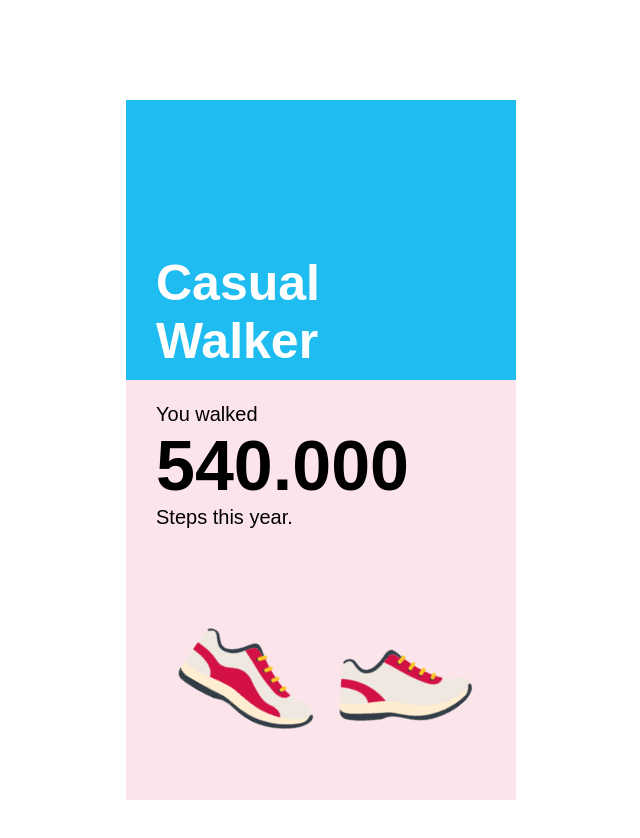
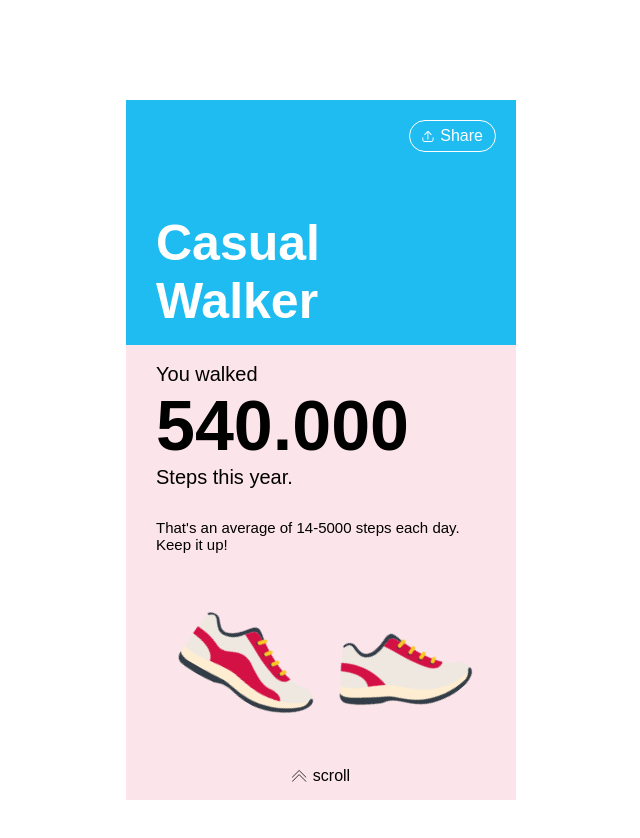
Before and after one commit to hafisyusril/AIA, a plain HTML site: page walker.html in a window 1280 px wide. Shown: the whole page, without its empty margins (319-959 px from the left). Drawn offline with Linux system fonts and the light colour scheme.

Commit message:
feat: share and scroll button

```diff
--- a/walker.html
+++ b/walker.html
@@ -16,21 +16,22 @@
       .frame {
         width: 390px;
         height: 700px;
-        background: linear-gradient(to bottom, #1ebcf0 40%, #fce4eb 40%);
+        background: linear-gradient(to bottom, #1ebcf0 35%, #fce4eb 35%);
+        position: relative;
       }
       .frame h1 {
         position: relative;
         color: #ffffff;
         font-size: 50px;
         left: 30px;
-        top: 120px;
+        top: 80px;
       }
       .steps-information {
         display: flex;
         flex-direction: column;
         color: #000000;
         padding-left: 30px;
-        padding-top: 120px;
+        padding-top: 80px;
       }
       .steps-information h2 {
         font-size: 70px;
@@ -40,6 +41,11 @@
         font-size: 20px;
         margin: 0;
       }
+      .steps-information p:nth-child(4) {
+        margin-top: 30px;
+        font-size: 15px;
+      }
+
       .container-shoes {
         display: grid;
         margin: 0;
@@ -47,7 +53,7 @@
         grid-template-columns: 1fr 1fr;
         justify-items: center;
         align-items: center;
-        margin-top: 120px;
+        margin-top: 80px;
       }
       .shoes-1 {
         bottom: 0;
@@ -68,6 +74,25 @@
         animation: stepRight 2s linear infinite;
         animation-delay: -2s;
       }
+
+      .share-button {
+        position: absolute;
+        top: 20px;
+        right: 20px;
+
+        display: flex;
+        align-items: center;
+        gap: 6px;
+
+        padding: 6px 12px;
+        border: solid 0.5px #ffffff;
+        border-radius: 20px;
+
+        color: #ffffff;
+        font-weight: 100;
+        cursor: pointer;
+      }
+
       @keyframes stepLeft {
         0% {
           transform: translateX(0) translateY(0) rotate(-5deg);
@@ -139,15 +164,52 @@
           transform: translateX(0) translateY(0) rotate(0deg);
         }
       }
+
+      .scroll {
+        position: absolute;
+        bottom: 15px;
+        left: 50%;
+        transform: translateX(-50%);
+
+        display: flex;
+        align-items: center;
+        gap: 6px;
+      }
     </style>
   </head>
   <body>
     <div class="frame">
+      <div class="share-button">
+        <svg
+          width="12"
+          height="11"
+          viewBox="0 0 42 41"
+          fill="none"
+          xmlns="http://www.w3.org/2000/svg"
+        >
+          <path
+            d="M32.6999 15.35C32.2999 15.35 31.8 15.15 31.5 14.85L20.6999 4.05L9.89994 14.85C9.19994 15.55 8.19998 15.55 7.49998 14.85C6.79998 14.15 6.79998 13.15 7.49998 12.45L19.5 0.45C20.1 -0.15 21.1999 -0.15 21.8999 0.45L33.8999 12.45C34.5999 13.15 34.5999 14.15 33.8999 14.85C33.5999 15.15 33.0999 15.35 32.6999 15.35Z"
+            fill="white"
+          />
+          <path
+            d="M20.7 32.75C19.8 32.75 19 32.05 19 31.05V1.75005C19 0.850046 19.7 0.0500488 20.7 0.0500488C21.7 0.0500488 22.4 0.750046 22.4 1.75005V31.05C22.4 31.95 21.7 32.75 20.7 32.75Z"
+            fill="white"
+          />
+          <path
+            d="M33.5 40.65H8.09998C3.59998 40.65 0 37.05 0 32.55V24.95C0 24.05 0.699951 23.25 1.69995 23.25C2.69995 23.25 3.39996 23.95 3.39996 24.95V32.55C3.39996 35.15 5.49998 37.25 8.09998 37.25H33.5C36.1 37.25 38.2 35.15 38.2 32.55V24.95C38.2 24.05 38.9 23.25 39.9 23.25C40.9 23.25 41.6 23.95 41.6 24.95V32.55C41.6 37.05 38 40.65 33.5 40.65Z"
+            fill="white"
+          />
+        </svg>
+
+        Share
+      </div>
+
       <h1 class="h1-title">Casual <br />Walker</h1>
       <div class="steps-information">
         <p>You walked</p>
         <h2>540.000</h2>
         <p>Steps this year.</p>
+        <p>That's an average of 14-5000 steps each day. <br />Keep it up!</p>
       </div>
 
       <div class="container-shoes">
@@ -287,6 +349,30 @@
           />
         </svg>
       </div>
+
+      <div class="scroll">
+        <svg
+          width="15"
+          height="18"
+          viewBox="0 0 38 31"
+          fill="none"
+          xmlns="http://www.w3.org/2000/svg"
+        >
+          <path
+            d="M0.709084 19.2122L18.5091 1.41223L36.4091 19.2122"
+            stroke="black"
+            stroke-width="2"
+            stroke-miterlimit="10"
+          />
+          <path
+            d="M0.709084 29.8121L18.5091 11.9122L36.4091 29.8121"
+            stroke="black"
+            stroke-width="2"
+            stroke-miterlimit="10"
+          />
+        </svg>
+        scroll
+      </div>
     </div>
   </body>
 </html>
```
Also changed, not shown: scroll-icon.html (added, +20 -0 lines), share-icon.html (added, +20 -0 lines).
